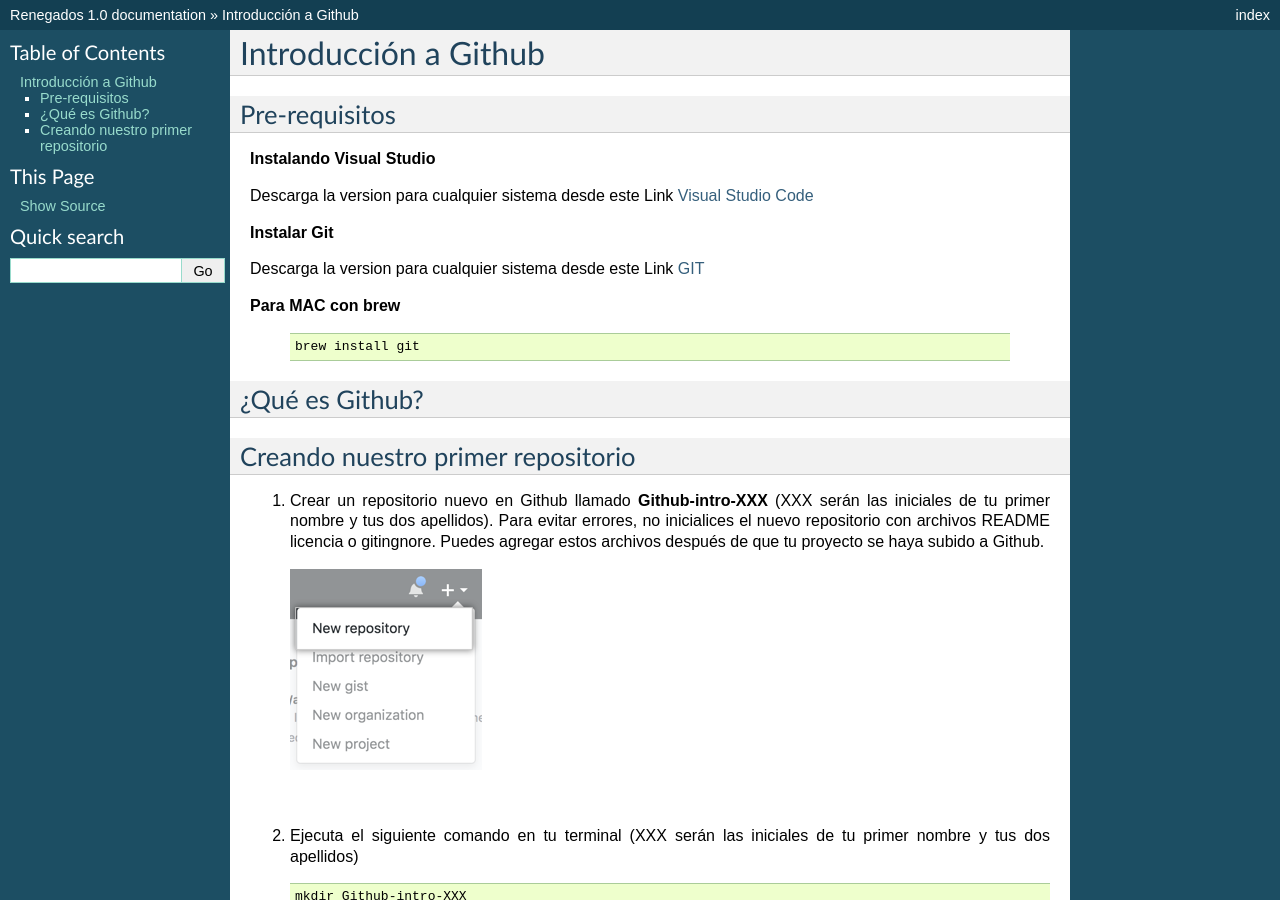
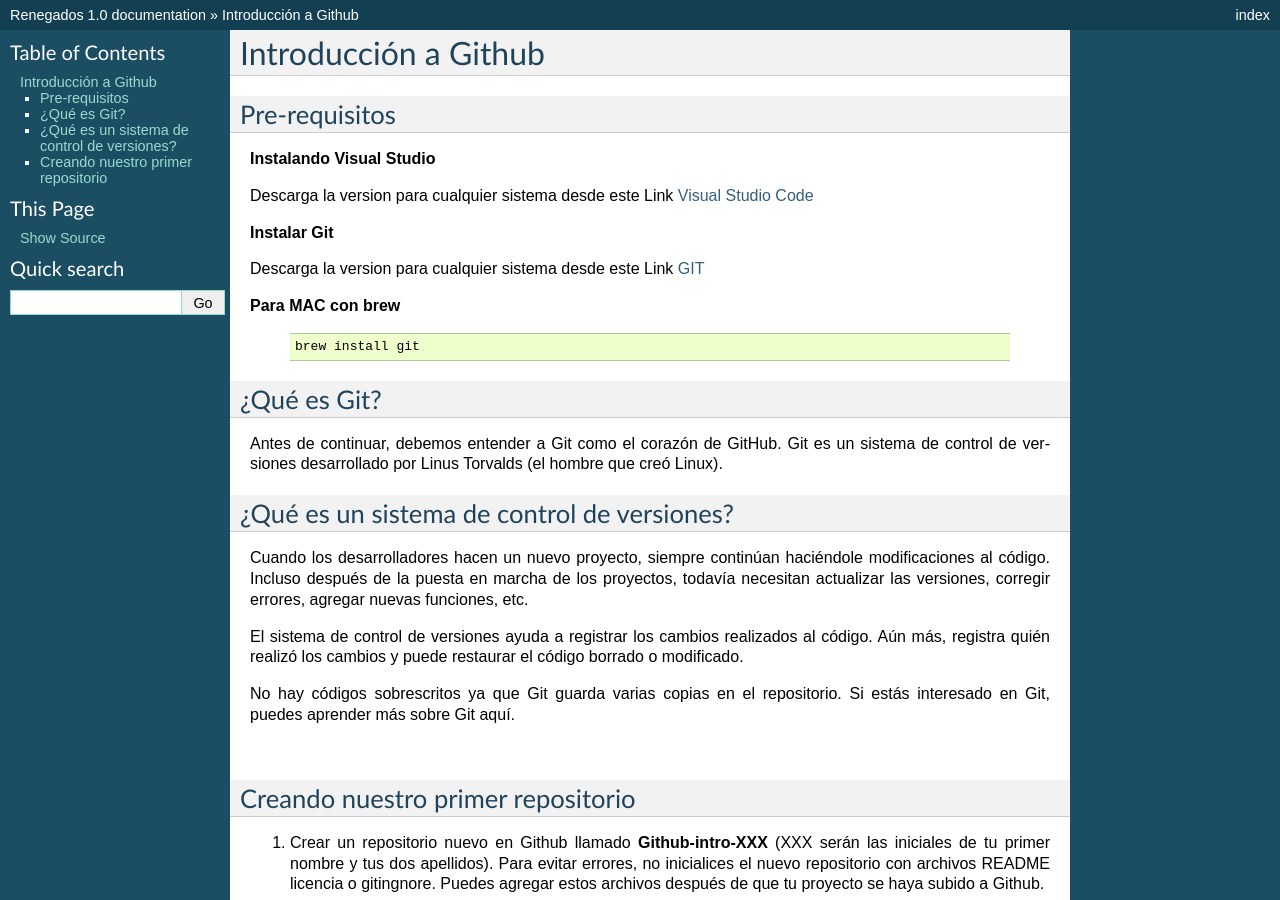
Before and after one commit to jveraduran/github-intro, a Sphinx documentation site: the page built from docs/index.rst, in a window 1280 px wide and 900 px high. Built offline with Sphinx 7.4.7, drawn with Linux system fonts in a browser that asks for light colours.

```diff
--- a/docs/index.rst
+++ b/docs/index.rst
@@ -23,9 +23,22 @@
 
       brew install git
 
+¿Qué es Git?
+############
 
-¿Qué es Github?
-###############
+Antes de continuar, debemos entender a Git como el corazón de GitHub. Git es un sistema de control de versiones desarrollado por Linus Torvalds (el hombre que creó Linux).
+
+
+¿Qué es un sistema de control de versiones?
+###########################################
+
+Cuando los desarrolladores hacen un nuevo proyecto, siempre continúan haciéndole modificaciones al código. Incluso después de la puesta en marcha de los proyectos, todavía necesitan actualizar las versiones, corregir errores, agregar nuevas funciones, etc.
+
+El sistema de control de versiones ayuda a registrar los cambios realizados al código. Aún más, registra quién realizó los cambios y puede restaurar el código borrado o modificado.
+
+No hay códigos sobrescritos ya que Git guarda varias copias en el repositorio. Si estás interesado en Git, puedes aprender más sobre Git aquí.
+
+|
 
 Creando nuestro primer repositorio
 ##################################
```
